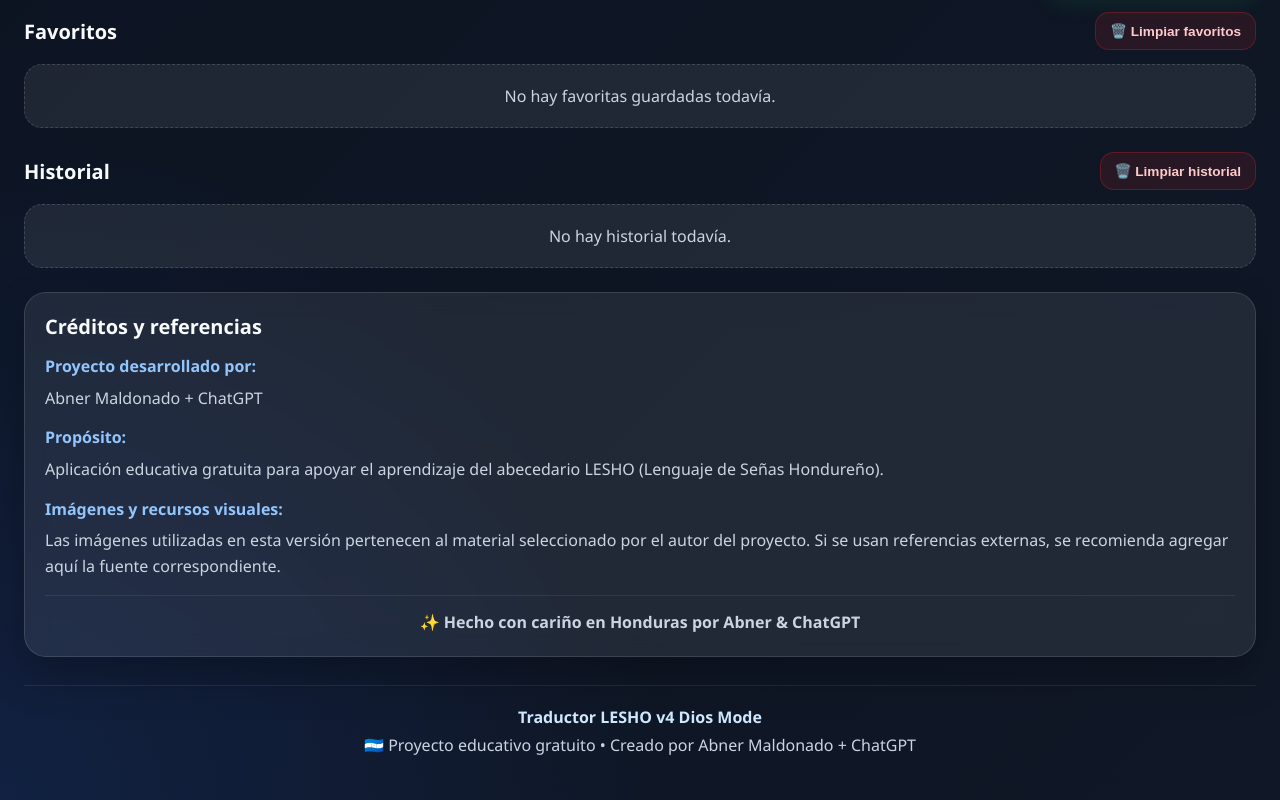
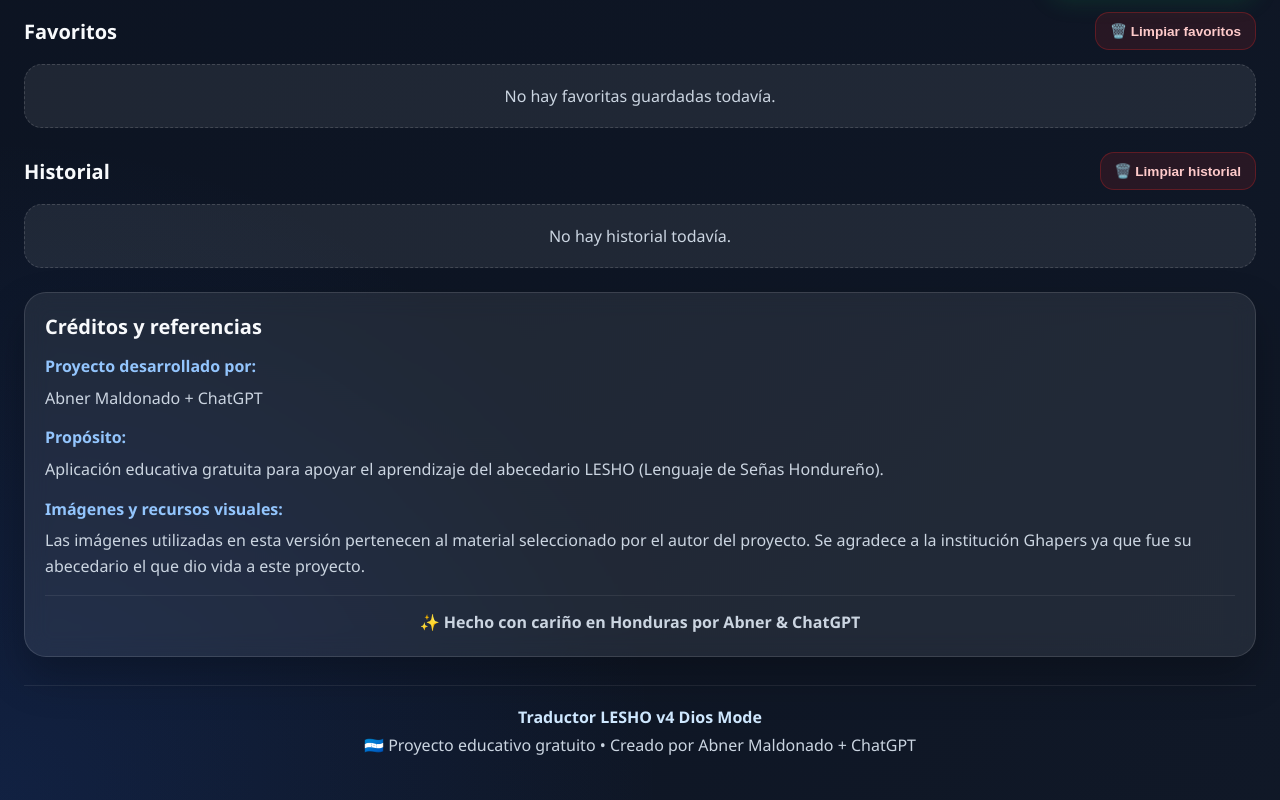
Before and after one commit to DemodexGames/lesho-app, a plain HTML site: page index.html in a window 1280 px wide. Shown: the part 1001-1801 px from the top of the page. Drawn offline with nearby package versions, Linux system fonts and the light colour scheme.

Commit message:
Update index.html

```diff
--- a/index.html
+++ b/index.html
@@ -123,8 +123,8 @@
           <p><strong>Imágenes y recursos visuales:</strong></p>
           <p>
             Las imágenes utilizadas en esta versión pertenecen al material
-            seleccionado por el autor del proyecto. Si se usan referencias
-            externas, se recomienda agregar aquí la fuente correspondiente.
+            seleccionado por el autor del proyecto. Se agradece a la institución Ghapers ya que
+            fue su abecedario el que dio vida a este proyecto.
           </p>
         </div>
 
```
